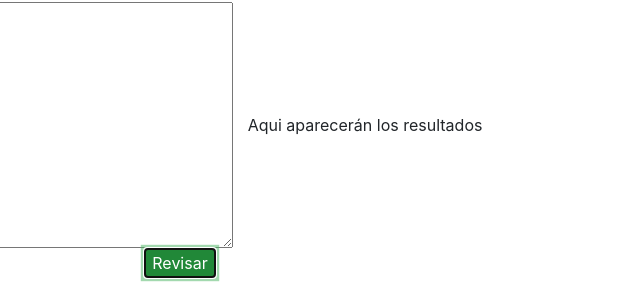
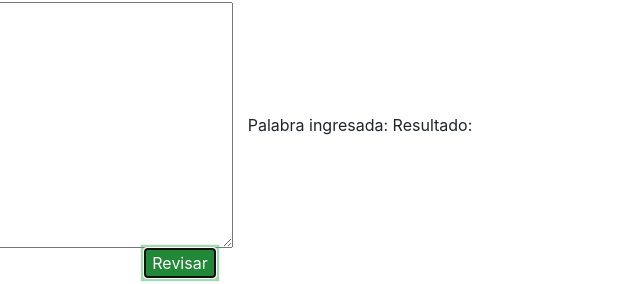
Before and after one commit to DanielAros/js, a plain HTML site: page index.html in a window 1280 px wide. Both pictures are taken after a click on the button "Revisar". Shown: the part 278-562 px from the top of the page, 460-1100 px from the left. Drawn offline with nearby package versions, Linux system fonts and the light colour scheme.

Commit message:
*feat* Ejercicio JS terminado
El ejercicio pedido de JS ya se ha terminado y funciona correctamente

```diff
--- a/index.html
+++ b/index.html
@@ -32,8 +32,42 @@
                 </div>
             </div>
 
-            <button class="btn-success">Revisar</button>
+            <button class="btn-success" onclick="revisandoCadenas()">Revisar</button>
         </div>
     </div>
+
+    <script>
+        revisandoCadenas = () => {
+            let respuesta= {};
+            let palabras = document.getElementById('palabras').value;
+            palabras = palabras.split(/\r?\n/);
+            palabras.forEach(palabra => {
+                let tamañoCadena = palabra.length;
+                let cadenaPar = "";
+                let cadenaNon = "";
+
+                for(let x = 0; x < tamañoCadena; x++){
+                    let letra = palabra[x];
+                    if(x===0 || x%2===0){
+                        cadenaPar += letra;
+                    }else{
+                        cadenaNon += letra;
+                    }
+                }
+
+                respuesta[palabra] = [cadenaPar, cadenaNon];
+
+            });
+
+            let contenedorResultado = document.getElementById('resultado');
+            contenedorResultado.innerHTML = "";
+            for(let palabra in respuesta){
+                contenedorResultado.innerHTML += 'Palabra ingresada: ' + palabra + "\n";
+                contenedorResultado.innerHTML += 'Resultado: ' + respuesta[palabra][0] + ' ' + respuesta[palabra][1] + '\n';
+
+            }
+
+        }
+    </script>
 </body>
 </html>
```
